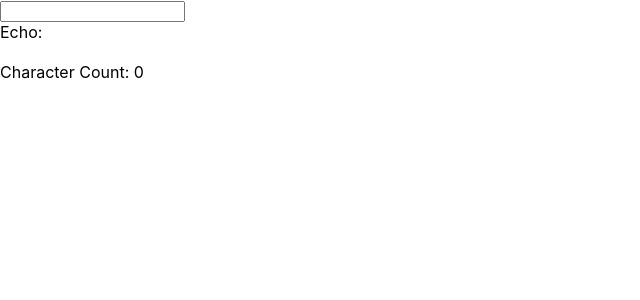
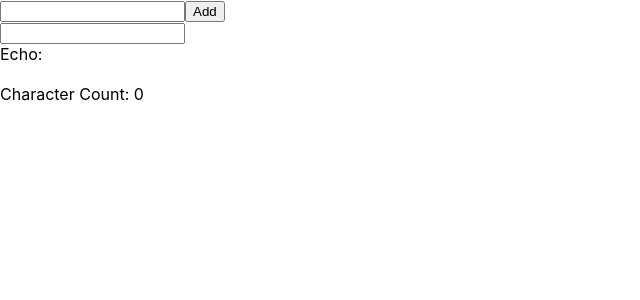
Before and after one commit to devdongil/recoil-app, a React (Create React App) app: page / in a window 1280 px wide. Shown: the top 300 px of the page, without its empty margins (0-640 px from the left). Built offline with nearby package versions, Linux system fonts and the light colour scheme.

Commit message:
Add: 할일
간단한 할일 목록 등록/수정/삭제 추가

```diff
--- a/src/App.js
+++ b/src/App.js
@@ -3,12 +3,14 @@ import {
   RecoilRoot,
 } from 'recoil';
 import CharacterCounter from "./stage1/CharacterCounter";
+import TodoList from "./stage2/TodoList";
 
 export default function App() {
-  return (
+  return (<>
+    {/* Recoil을 사용하기 위해서는 부모에 RecoilRoot 태그가 필요하다. */}
     <RecoilRoot>
-      {/* Recoil을 사용하기 위해서는 부모에 RecoilRoot 태그가 필요하다. */}
+      <TodoList />
       <CharacterCounter />
     </RecoilRoot>
-  );
+  </>);
 }
--- /dev/null
+++ b/src/stage2/TodoItem.js
@@ -0,0 +1,51 @@
+import React from 'react';
+import {
+  RecoilRoot,
+  atom,
+  selector,
+  useRecoilState,
+  useRecoilValue,
+} from 'recoil';
+import TodoItemCreator from "./TodoItemCreator";
+
+function TodoItem({ currentTodoItem, todoListState }) {
+  const [todoList, setTodoList] = useRecoilState(todoListState);
+  const index = todoList.findIndex((todoItem) => todoItem === currentTodoItem);
+
+  const deleteTodoItem = () => {
+    const newTodoList = [...todoList];
+    newTodoList.splice(index, 1);
+    setTodoList(newTodoList);
+  };
+
+  const currentTodoItemUpdated = (props) => {
+    const newTodoList = [...todoList];
+    newTodoList.splice(index, 1, {
+      ...todoList[index],
+      ...props,
+    });
+    setTodoList(newTodoList);
+  };
+
+  const inputValueChanged = ({ target: { value }}) => {
+    currentTodoItemUpdated({
+      text: value,
+    });
+  };
+
+  const toggleComplete = () => {
+    currentTodoItemUpdated({
+      isComplete: !todoList[index].isComplete,
+    });
+  };
+
+  return (
+    <div>
+      <input type="text" value={currentTodoItem.text} onChange={inputValueChanged} />
+      <input type="checkbox" checked={currentTodoItem.isComplete} onChange={toggleComplete} />
+      <button onClick={deleteTodoItem}>Delete</button>
+    </div>
+  );
+}
+
+export default TodoItem;
--- /dev/null
+++ b/src/stage2/TodoItemCreator.js
@@ -0,0 +1,36 @@
+import React, { useState } from 'react';
+import {
+  useSetRecoilState,
+} from 'recoil';
+
+let todoItemSeq = 0;
+
+function TodoItemCreator({ todoListState }) {
+  const clear = '';
+  const [inputValue, setInputValue] = useState('');
+  const setTodoList = useSetRecoilState(todoListState);
+  const inputValueChanged = ({ target: { value }}) => {
+    setInputValue(value);
+  };
+  const addTodoItem = () => {
+    todoItemSeq += 1;
+    setTodoList((oldTodoList) => [
+      ...oldTodoList,
+      {
+        id: todoItemSeq,
+        text: inputValue,
+        isComplete: false,
+      }
+    ]);
+    setInputValue(clear);
+  };
+
+  return (
+    <div>
+      <input type="text" onChange={inputValueChanged} value={inputValue} />
+      <button onClick={addTodoItem}>Add</button>
+    </div>
+  );
+}
+
+export default TodoItemCreator;
--- /dev/null
+++ b/src/stage2/TodoList.js
@@ -0,0 +1,34 @@
+import React from 'react';
+import {
+  RecoilRoot,
+  atom,
+  selector,
+  useRecoilState,
+  useRecoilValue,
+} from 'recoil';
+import TodoItemCreator from "./TodoItemCreator";
+import TodoItem from "./TodoItem";
+
+const todoListState = atom({
+  key: 'todoListState',
+  default: [],
+});
+
+function TodoList() {
+  const todoList = useRecoilValue(todoListState);
+
+  return (
+    <div>
+      <TodoItemCreator todoListState={todoListState} />
+      {
+        todoList.map((todoItem) => (
+          <TodoItem key={todoItem.id} currentTodoItem={todoItem} todoListState={todoListState}></TodoItem>
+
+        ))
+
+      }
+    </div>
+  );
+}
+
+export default TodoList;
```
